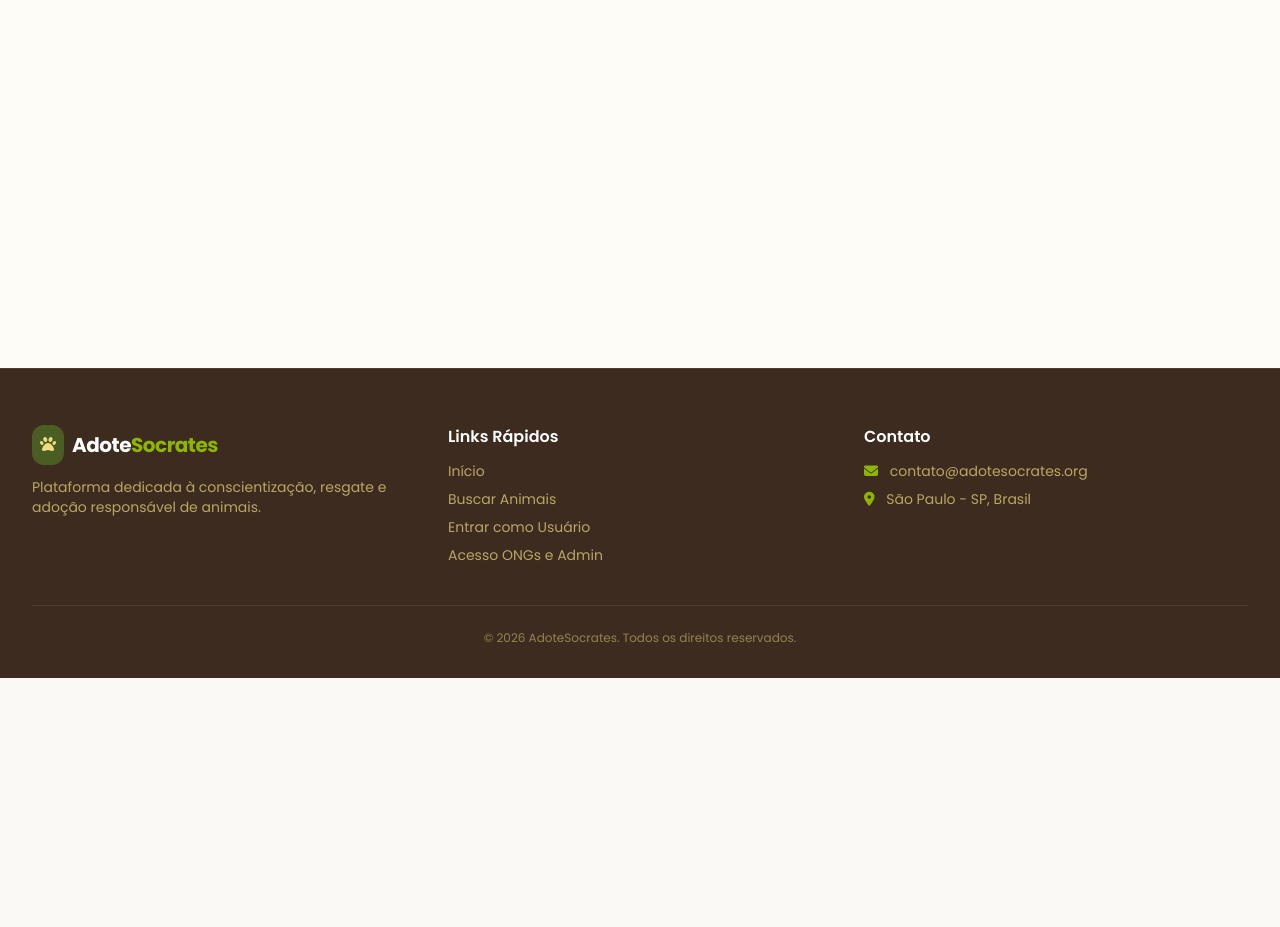
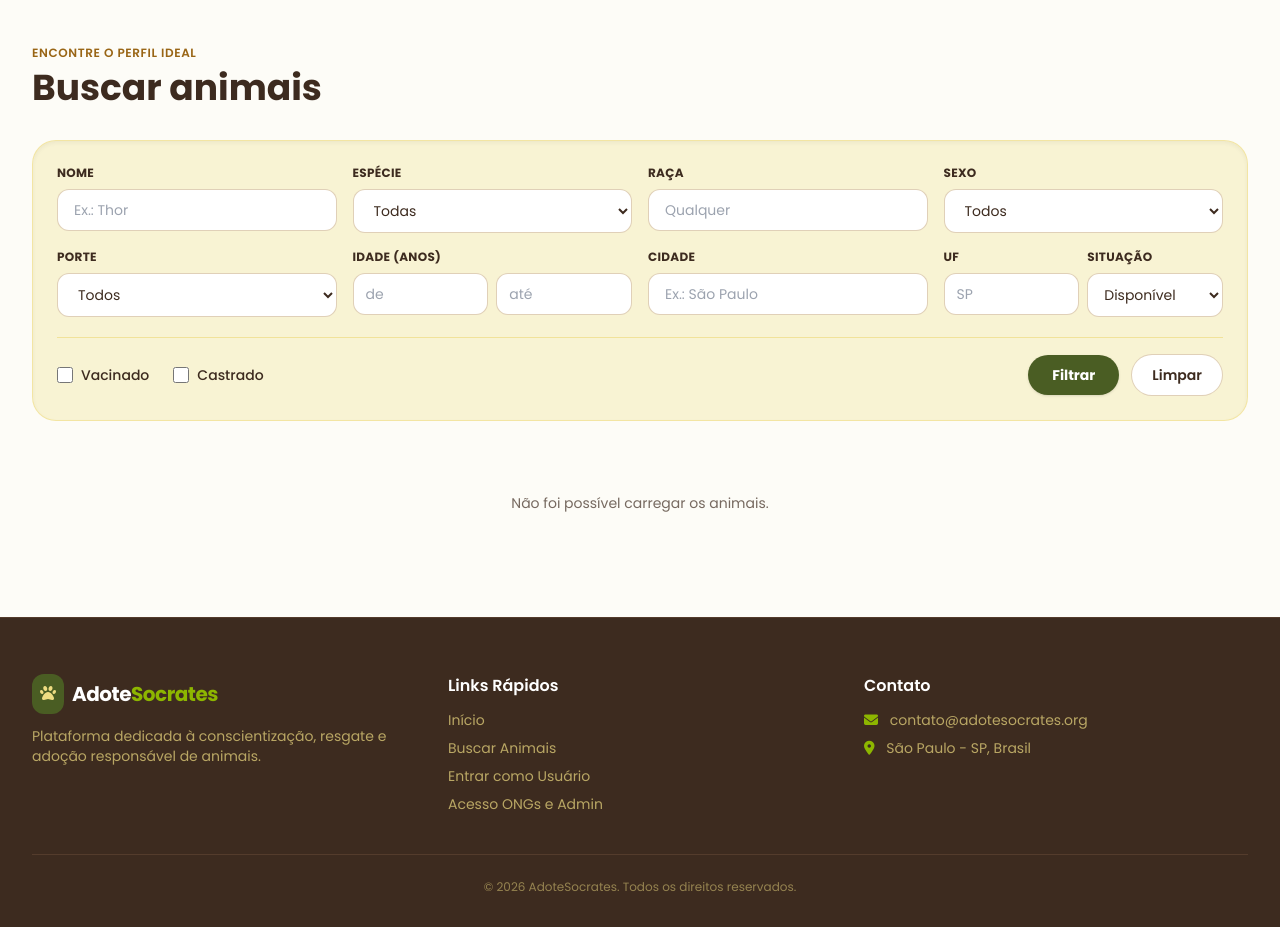
Before and after one commit to thomas-a42/etec-tcc, a Flask app: page /busca in a window 1280 px wide. Shown: the part 122-1049 px from the top of the page. Before the commit the page ends 800 px from the top, so only its background shows below. Run offline with Flask 3, Linux system fonts and the light colour scheme; data that the repository does not hold is empty; some libraries are stand-ins or nearby versions.

Commit message:
Refactor busca.html for improved layout and styling

```diff
--- a/web/templates/busca.html
+++ b/web/templates/busca.html
@@ -1,83 +1,117 @@
 {% extends "base.html" %}
-{% block titulo %}Buscar animais{% endblock %}
+{% block title %}Buscar animais - AdoteSocrates{% endblock %}
 
-{% block conteudo %}
+{% block content %}
 {% set v = request.args %}
-<h1>Buscar animais</h1>
 
-<form id="filtros" class="filtros" method="get">
-  <label class="campo">Nome
-    <input type="search" name="q" value="{{ v.get('q', '') }}" placeholder="Ex.: Thor">
-  </label>
+<div class="mb-8">
+    <span class="text-golden font-semibold text-xs uppercase tracking-wider">Encontre o perfil ideal</span>
+    <h1 class="text-3xl sm:text-4xl font-bold text-bistre mt-1">Buscar animais</h1>
+</div>
 
-  <label class="campo">Espécie
-    <select name="especie">
+<form id="filtros" method="get" class="bg-flax/30 p-6 rounded-3xl mb-10 border border-flax/60 shadow-inner">
+    <div class="grid grid-cols-1 sm:grid-cols-2 lg:grid-cols-4 gap-4">
+        <div>
+            <label class="block text-xs font-bold text-bistre mb-2 uppercase tracking-wide">Nome</label>
+            <input type="search" name="q" value="{{ v.get('q', '') }}" placeholder="Ex.: Thor"
+                   class="w-full bg-white border border-golden/30 rounded-xl px-4 py-2.5 text-sm text-bistre focus:outline-none focus:ring-2 focus:ring-moss transition">
+        </div>
+
+        <div>
+            <label class="block text-xs font-bold text-bistre mb-2 uppercase tracking-wide">Espécie</label>
+            <select name="especie" class="w-full bg-white border border-golden/30 rounded-xl px-4 py-2.5 text-sm text-bistre focus:outline-none focus:ring-2 focus:ring-moss transition">
                 <option value="">Todas</option>
                 {% for e in especies %}
                     <option value="{{ e }}" {{ 'selected' if v.get('especie', '')|lower == e|lower }}>{{ e|capitalize }}</option>
                 {% endfor %}
             </select>
-  </label>
+        </div>
 
-  <label class="campo">Raça
-    <input name="raca" list="lista-racas" value="{{ v.get('raca', '') }}" placeholder="Qualquer">
+        <div>
+            <label class="block text-xs font-bold text-bistre mb-2 uppercase tracking-wide">Raça</label>
+            <input name="raca" list="lista-racas" value="{{ v.get('raca', '') }}" placeholder="Qualquer"
+                   class="w-full bg-white border border-golden/30 rounded-xl px-4 py-2.5 text-sm text-bistre focus:outline-none focus:ring-2 focus:ring-moss transition">
             <datalist id="lista-racas">
                 {% for r in racas %}<option value="{{ r }}">{% endfor %}
             </datalist>
-  </label>
+        </div>
 
-  <label class="campo">Sexo
-    <select name="sexo">
+        <div>
+            <label class="block text-xs font-bold text-bistre mb-2 uppercase tracking-wide">Sexo</label>
+            <select name="sexo" class="w-full bg-white border border-golden/30 rounded-xl px-4 py-2.5 text-sm text-bistre focus:outline-none focus:ring-2 focus:ring-moss transition">
                 <option value="">Todos</option>
                 <option value="macho" {{ 'selected' if v.get('sexo') == 'macho' }}>Macho</option>
                 <option value="femea" {{ 'selected' if v.get('sexo') == 'femea' }}>Fêmea</option>
             </select>
-  </label>
+        </div>
 
-  <label class="campo">Porte
-    <select name="porte">
+        <div>
+            <label class="block text-xs font-bold text-bistre mb-2 uppercase tracking-wide">Porte</label>
+            <select name="porte" class="w-full bg-white border border-golden/30 rounded-xl px-4 py-2.5 text-sm text-bistre focus:outline-none focus:ring-2 focus:ring-moss transition">
                 <option value="">Todos</option>
                 <option value="pequeno" {{ 'selected' if v.get('porte') == 'pequeno' }}>Pequeno</option>
                 <option value="medio" {{ 'selected' if v.get('porte') == 'medio' }}>Médio</option>
                 <option value="grande" {{ 'selected' if v.get('porte') == 'grande' }}>Grande</option>
             </select>
-  </label>
+        </div>
 
-  <div class="campo">Idade (anos)
-    <div class="campo__par">
-      <input type="number" min="0" name="idade_min" value="{{ v.get('idade_min', '') }}" placeholder="de" aria-label="Idade mínima">
-      <input type="number" min="0" name="idade_max" value="{{ v.get('idade_max', '') }}" placeholder="até" aria-label="Idade máxima">
+        <div>
+            <label class="block text-xs font-bold text-bistre mb-2 uppercase tracking-wide">Idade (anos)</label>
+            <div class="grid grid-cols-2 gap-2">
+                <input type="number" min="0" name="idade_min" value="{{ v.get('idade_min', '') }}" placeholder="de" aria-label="Idade mínima"
+                       class="w-full bg-white border border-golden/30 rounded-xl px-3 py-2.5 text-sm text-bistre focus:outline-none focus:ring-2 focus:ring-moss transition">
+                <input type="number" min="0" name="idade_max" value="{{ v.get('idade_max', '') }}" placeholder="até" aria-label="Idade máxima"
+                       class="w-full bg-white border border-golden/30 rounded-xl px-3 py-2.5 text-sm text-bistre focus:outline-none focus:ring-2 focus:ring-moss transition">
             </div>
         </div>
 
-  <label class="campo">Cidade
-    <input name="cidade" value="{{ v.get('cidade', '') }}">
-  </label>
+        <div>
+            <label class="block text-xs font-bold text-bistre mb-2 uppercase tracking-wide">Cidade</label>
+            <input name="cidade" value="{{ v.get('cidade', '') }}" placeholder="Ex.: São Paulo"
+                   class="w-full bg-white border border-golden/30 rounded-xl px-4 py-2.5 text-sm text-bistre focus:outline-none focus:ring-2 focus:ring-moss transition">
+        </div>
 
-  <label class="campo campo--curto">UF
-    <input name="estado" maxlength="2" value="{{ v.get('estado', '') }}">
-  </label>
-
-  <label class="campo">Situação
-    <select name="status">
+        <div class="grid grid-cols-2 gap-2">
+            <div>
+                <label class="block text-xs font-bold text-bistre mb-2 uppercase tracking-wide">UF</label>
+                <input name="estado" maxlength="2" value="{{ v.get('estado', '') }}" placeholder="SP"
+                       class="w-full bg-white border border-golden/30 rounded-xl px-3 py-2.5 text-sm text-bistre uppercase focus:outline-none focus:ring-2 focus:ring-moss transition">
+            </div>
+            <div>
+                <label class="block text-xs font-bold text-bistre mb-2 uppercase tracking-wide">Situação</label>
+                <select name="status" class="w-full bg-white border border-golden/30 rounded-xl px-3 py-2.5 text-sm text-bistre focus:outline-none focus:ring-2 focus:ring-moss transition">
                     <option value="disponivel">Disponível</option>
                     <option value="reservado" {{ 'selected' if v.get('status') == 'reservado' }}>Reservado</option>
                 </select>
-  </label>
-
-  <div class="campo campo--checks">
-    <label class="check"><input type="checkbox" name="vacinado" value="1" {{ 'checked' if v.get('vacinado') }}> Vacinado</label>
-    <label class="check"><input type="checkbox" name="castrado" value="1" {{ 'checked' if v.get('castrado') }}> Castrado</label>
+            </div>
+        </div>
     </div>
 
-  <div class="filtros__acoes">
-    <button class="btn" type="submit">Filtrar</button>
-    <a class="btn btn--secundario" href="{{ url_for('public.busca') }}">Limpar</a>
+    <div class="mt-5 pt-4 border-t border-flax/70 flex flex-col sm:flex-row sm:items-center justify-between gap-4">
+        <div class="flex flex-wrap items-center gap-6">
+            <label class="inline-flex items-center gap-2 text-sm font-medium text-bistre cursor-pointer">
+                <input type="checkbox" name="vacinado" value="1" {{ 'checked' if v.get('vacinado') }} class="rounded accent-moss w-4 h-4">
+                Vacinado
+            </label>
+            <label class="inline-flex items-center gap-2 text-sm font-medium text-bistre cursor-pointer">
+                <input type="checkbox" name="castrado" value="1" {{ 'checked' if v.get('castrado') }} class="rounded accent-moss w-4 h-4">
+                Castrado
+            </label>
+        </div>
+
+        <div class="flex items-center gap-3">
+            <button type="submit" class="bg-moss hover:bg-moss-dark text-white font-bold px-6 py-2.5 rounded-full shadow transition text-sm">
+                Filtrar
+            </button>
+            <a href="{{ url_for('public.busca') }}" class="bg-white hover:bg-flax/20 text-bistre border border-golden/30 font-semibold px-5 py-2.5 rounded-full transition text-sm">
+                Limpar
+            </a>
+        </div>
     </div>
 </form>
 
-<div id="feed" class="grid-cards" data-endpoint="{{ url_for('public.api_anuncios') }}"></div>
-<p id="feed-status" class="feed-status muted" aria-live="polite"></p>
+<div id="feed" class="grid grid-cols-1 sm:grid-cols-2 lg:grid-cols-3 gap-8" data-endpoint="{{ url_for('public.api_anuncios') }}"></div>
+<p id="feed-status" class="text-center text-sm text-bistre/70 mt-8" aria-live="polite"></p>
 <div id="feed-sentinel"></div>
 {% endblock %}
 
```
Lines whose indentation alone changed are shown as unchanged.
